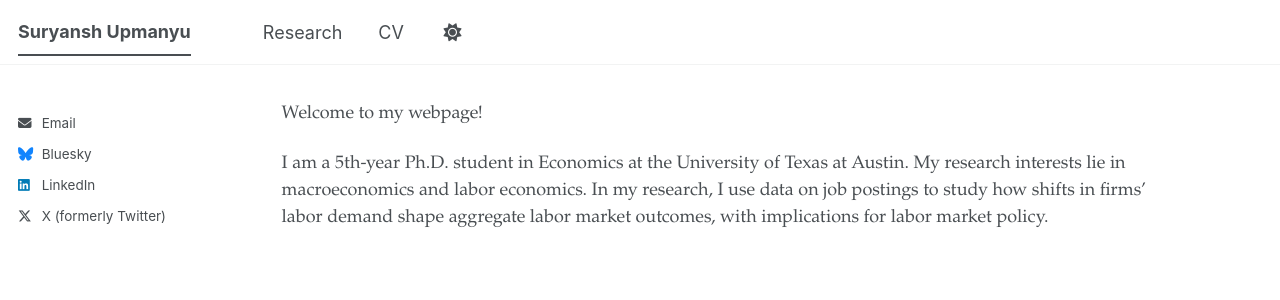
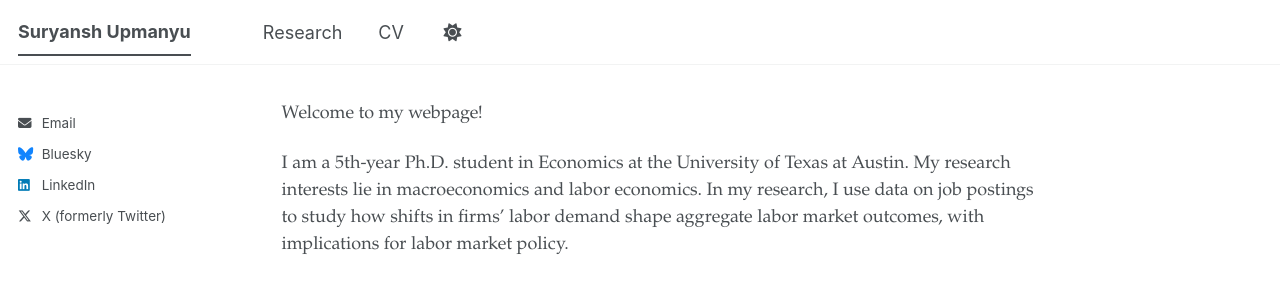
Before and after one commit to upmanyu-suryansh/upmanyu-suryansh.github.io, a Jekyll site: the page built from _pages/about.md, in a window 1280 px wide. Shown: the top 300 px of the page. Built offline with Jekyll 4.4.1, drawn with Linux system fonts in a browser that asks for light colours; a script bundle is joined from its source files by our own code; library files that are not in the unit come from our copies.

Commit message:
Remove styles for main and article elements

```diff
--- a/assets/css/main.scss
+++ b/assets/css/main.scss
@@ -58,14 +58,6 @@ body {
   display: none;
 }
 
-#main {
-  max-width: 100%;
-}
-
-article.page {
-  padding-right: 4em;
-}
-
 .page__title {
   display: none;
 }
```
